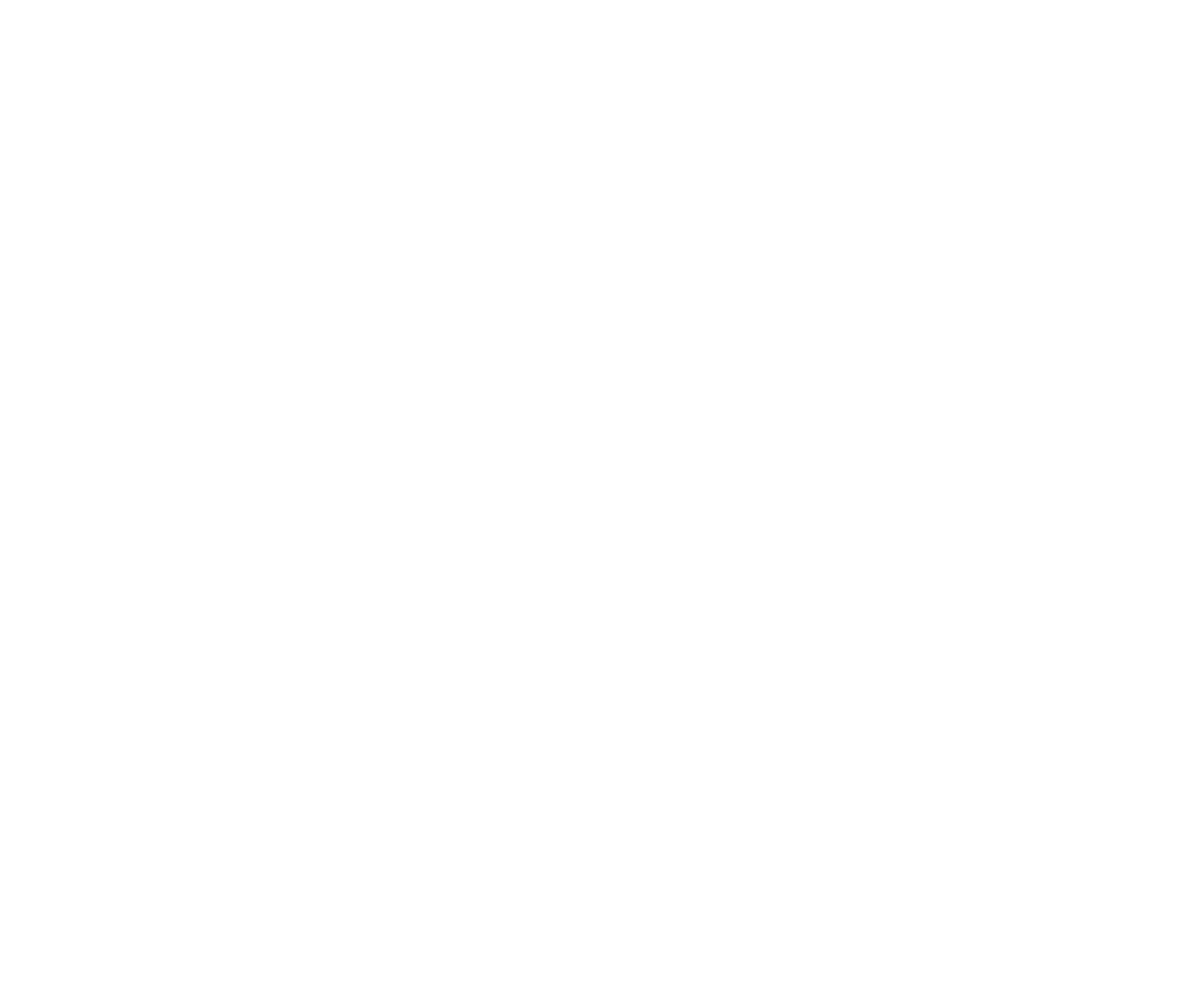
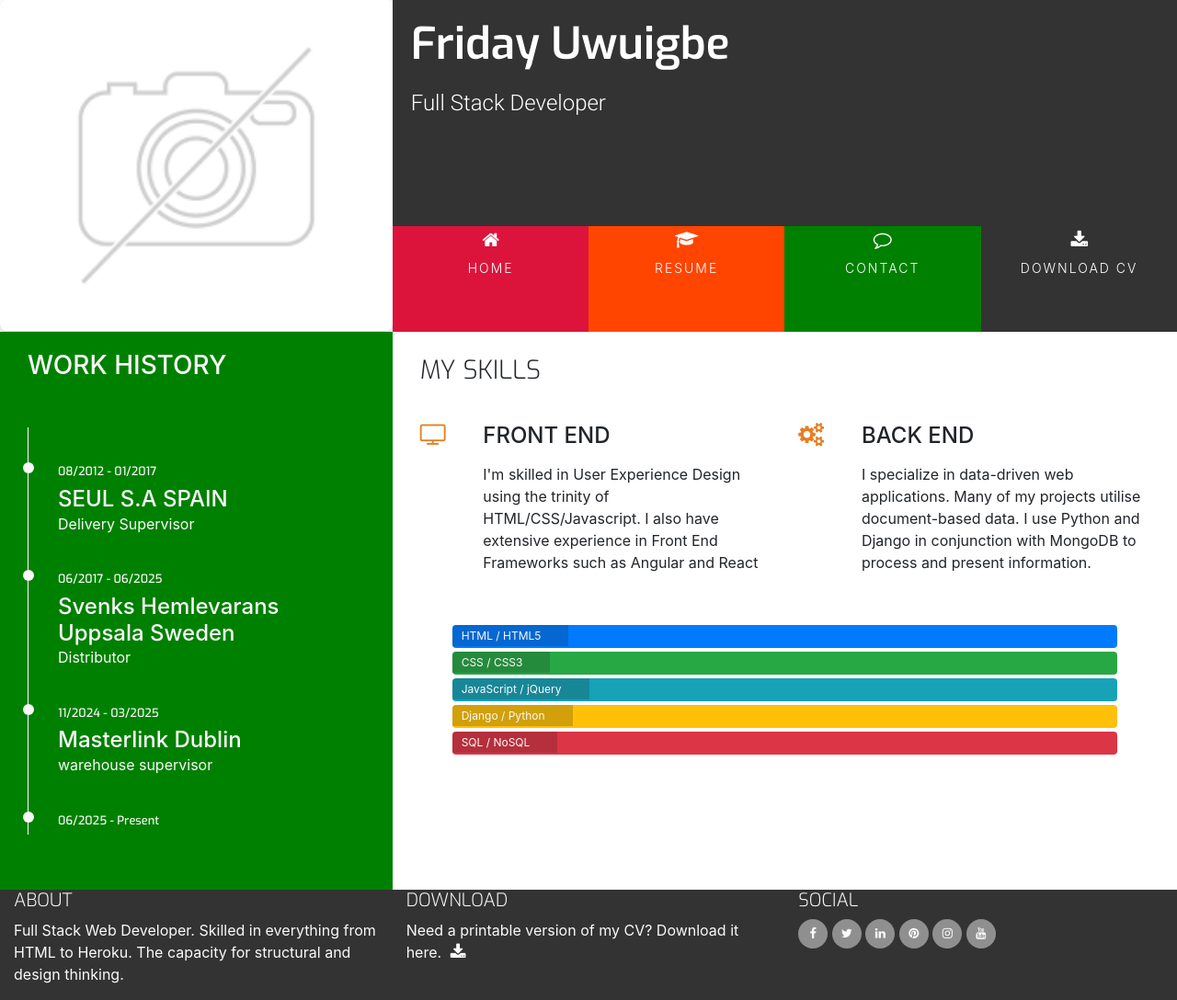
Before and after one commit to Friday79/my-work, a plain HTML site: page Resume/resume.html in a window 1280 px wide. Shown: the whole page at 92% size. Before the commit the page ends 800 px from the top, so only its background shows below. Drawn offline with nearby package versions, Linux system fonts and the light colour scheme.

Commit message:
resume .html updated

```diff
--- a/Resume/assets/css/style.css
+++ b/Resume/assets/css/style.css
@@ -127,6 +127,14 @@ h4 {
   background-color: #333;
 }
 
+.bg-color-personal-info {
+    background-color: #f4f4f4;
+}
+.bg-color-work-history {
+  background-color: #008000;
+}
+
+
 .row-table {
     display: table;
 }
@@ -221,3 +229,141 @@ footer {
 .three-reasons-heading {
     margin-bottom: 15px;
 }
+
+/* ----------------------------------------Personal Info */
+
+.personal-info-item {
+    margin-bottom: 20px;
+    display: block;
+    clear: both;
+}
+
+.personal-info-item .key,
+.personal-info-item .value {
+    padding-right: 8px;
+    display: inline-block;
+}
+
+.personal-info-item .key p,
+.personal-info-item .value p {
+    margin: 0;
+}
+
+.personal-info-item .key {
+    width: 30%;
+    margin-right: 21px;
+    padding-top: 2px;
+    vertical-align: top;
+}
+
+.personal-info-item .key p {
+    font-weight: 700;
+}
+
+.personal-info-item .value {
+    position: relative;
+    width: 60%;
+}
+
+/* ----------------------------------------Skills */
+
+.progress {
+    position: relative;
+    height: 25px;
+    margin-bottom: 4px;
+}
+
+.progress-type {
+    position: absolute;
+    left: 0px;
+    font-weight: 400;
+    padding: 3px 30px 2px 10px;
+    color: #fafafa;
+    background-color: rgba(25, 25, 25, 0.2);
+}
+
+.progress-section {
+    margin: 40px 20px;
+}
+
+/* ----------------------------------------Work History */
+
+.history-heading {
+    color: #fafafa;
+    margin-bottom: 50px;
+    margin-top: 20px;
+}
+
+.timeline-item {
+    padding: 4em 2em 0em 2em;
+    position: relative;
+    color: #fafafa;
+    border-left: 1px solid;
+}
+
+.timeline-item p {
+    padding: 0;
+    margin: 0;
+}
+
+.timeline-item:before {
+    content: attr(data-dates);
+    position: absolute;
+    left: 2.5em;
+    top: 3em;
+    display: block;
+    font-family: "Exo", sans-serif;
+    font-weight: 500;
+    font-size: 0.8em;
+    padding: 0;
+    margin: 0;
+}
+
+.timeline-item:after {
+    width: 12px;
+    height: 12px;
+    display: block;
+    top: 2.4em;
+    position: absolute;
+    left: -6px;
+    border-radius: 12px;
+    content: '';
+    background: #fafafa;
+}
+
+.history-items {
+    margin-bottom: 30px;
+}
+
+/* ----------------------------------------Contact Form */
+
+.contact-heading {
+    font-family: "Exo", sans-serif;
+    font-weight: 300;
+    margin-top: 25px;
+    margin-bottom: 20px;
+}
+
+.center-form {
+    padding-top: 10px;
+    margin: 0 auto;
+    max-width: 70%;
+}
+
+button[type="submit"] {
+    margin-top: 15px;
+    margin-bottom: 20px;
+    color: #fafafa;
+    background-color: #008000;
+}
+
+/* ----------------------------------------Media Queries */
+
+@media(min-width: 992px) {
+    .center-form {
+        padding-top: 30px;
+        min-height: 240px;
+        margin: 0 auto;
+        max-width: 50%;
+    }
+}
--- a/Resume/contact.html
+++ b/Resume/contact.html
@@ -7,12 +7,18 @@
     <link rel="stylesheet" href="https://maxcdn.bootstrapcdn.com/font-awesome/4.7.0/css/font-awesome.min.css" type="text/css" />
     <link rel="stylesheet" href="https://cdnjs.cloudflare.com/ajax/libs/hover.css/2.1.1/css/hover-min.css" type="text/css" />
     <link rel="stylesheet" href="assets/css/style.css">
+    <script type="text/javascript" src="https://cdn.emailjs.com/sdk/2.2.4/email.min.js"></script>
+    <script type="text/javascript">
+        (function() {
+            emailjs.init("user_vanqZMkpPOADQP2iEpqKS");
+        })();
+    </script>
     <title> My Resume</title>
 </head>
 <body>
     <header>
        <div class="row no-gutters">
-            <a class="col-md-4 logo" href="02-index.html"></a>
+            <a class="col-md-4 logo" href="index.html"></a>
             <div class="col-md-8">
                 <div class="row no-gutters bg-color-name-title">
                     <div class="col heading">
@@ -24,13 +30,13 @@
                     <div class="col">
                         <ul id="nav" class="list-inline menucontainer">
                             <li class="col-6 col-sm-3 list-inline-item ui-menu-color-home menuitem">
-                                <a href="#" class="hvr-sweep-to-bottom"><i class="fa fa-home" aria-hidden="true"></i><span>Home</span></a>
+                                <a href="index.html" class="hvr-sweep-to-bottom"><i class="fa fa-home" aria-hidden="true"></i><span>Home</span></a>
                             </li>
                             <li class="col-6 col-sm-3 list-inline-item ui-menu-color-resume menuitem">
-                                <a href="#" class="hvr-sweep-to-bottom"><i class="fa fa-graduation-cap" aria-hidden="true"></i><span>Resume</span></a>
+                                <a href="resume.html" class="hvr-sweep-to-bottom"><i class="fa fa-graduation-cap" aria-hidden="true"></i><span>Resume</span></a>
                             </li>
                             <li class="col-6 col-sm-3 list-inline-item ui-menu-color-contact menuitem">
-                                <a href="#" class="hvr-sweep-to-bottom"><i class="fa fa-comment-o" aria-hidden="true"></i><span>Contact</span></a>
+                                <a href="contact.html" class="hvr-sweep-to-bottom"><i class="fa fa-comment-o" aria-hidden="true"></i><span>Contact</span></a>
                             </li>
                             <li class="col-6 col-sm-3 list-inline-item ui-menu-color-download menuitem">
                                 <a href="#" class="hvr-sweep-to-bottom"><i class="fa fa-download" aria-hidden="true"></i><span>Download CV</span></a>
@@ -42,7 +48,27 @@
         </div>
 
     </header>
-    <section>
+    <section class="container-fluid">
+        <div class="row bg-color-contact">
+            <div class="col">
+                <h3 class="contact-heading uppercase text-center">Got a project in mind?</h3>
+                <h5 class="uppercase text-center">Let's work together!</h5>
+
+                <div class="center-form">
+                    <form  onsubmit="return sendMail(this);">
+                        <input type="text" name="name" id="fullname" class="form-control" placeholder="Name" required />
+                        <input type="email" name="email" id="emailaddress" class="form-control" placeholder="Email" required />
+                        <textarea rows="5" name="projectsummary" id="projectsummary" class="form-control" placeholder="Project description" required></textarea>
+                        <div class="form-row text-center">
+                            <div class="col">
+                                <button type="submit" class="btn btn-primary">Send Project Request</button>
+                            </div>
+                        </div>
+                    </form>
+                </div>
+
+            </div>
+        </div>
 
     </section>
     <footer class="container-fluid">
@@ -95,6 +121,7 @@
         </div>
 
     </footer>
+    <script src="assets/js/sendEmail.js"></script>
 
 </body>
 </html>
--- a/Resume/resume.html
+++ b/Resume/resume.html
@@ -0,0 +1,208 @@
+<!DOCTYPE html>
+<html lang="en">
+<head>
+    <meta charset="UTF-8">
+    <meta name="viewport" content="width=device-width, initial-scale=1.0">
+    <meta http-equiv="X-UA-Compatible" content="ie=edge">
+    <link rel="stylesheet" href="https://maxcdn.bootstrapcdn.com/bootstrap/4.2.1/css/bootstrap.min.css" type="text/css" />
+    <link rel="stylesheet" href="https://maxcdn.bootstrapcdn.com/font-awesome/4.7.0/css/font-awesome.min.css" type="text/css" />
+    <link rel="stylesheet" href="https://cdnjs.cloudflare.com/ajax/libs/hover.css/2.1.1/css/hover-min.css" type="text/css" />
+    <link rel="stylesheet" href="assets/css/style.css">
+    <title>Rosie</title>
+</head>
+<body>
+    <header>
+        <div class="row no-gutters">
+            <a class="col-md-4 logo" href="index.html"></a>
+            <div class="col-md-8">
+                <div class="row no-gutters bg-color-name-title">
+                    <div class="col heading">
+                        <h1 class="name">Friday Uwuigbe</h1>
+                        <h2 class="title"> Full Stack Developer</h2>
+                    </div>
+                </div>
+                <div class="row no-gutters">
+                    <div class="col">
+                        <ul id="nav" class="list-inline menucontainer">
+                            <li class="col-6 col-sm-3 list-inline-item ui-menu-color-home menuitem">
+                                <a href="index.html" class="hvr-sweep-to-bottom"><i class="fa fa-home" aria-hidden="true"></i><span>Home</span></a>
+                            </li>
+                            <li class="col-6 col-sm-3 list-inline-item ui-menu-color-resume menuitem">
+                                <a href="resume.html" class="hvr-sweep-to-bottom"><i class="fa fa-graduation-cap" aria-hidden="true"></i><span>Resume</span></a>
+                            </li>
+                            <li class="col-6 col-sm-3 list-inline-item ui-menu-color-contact menuitem">
+                                <a href="contact.html" class="hvr-sweep-to-bottom"><i class="fa fa-comment-o" aria-hidden="true"></i><span>Contact</span></a>
+                            </li>
+                            <li class="col-6 col-sm-3 list-inline-item ui-menu-color-download menuitem">
+                                <a href="#" class="hvr-sweep-to-bottom"><i class="fa fa-download" aria-hidden="true"></i><span>Download CV</span></a>
+                            </li>
+                        </ul>
+                    </div>
+                </div>
+            </div>
+        </div>
+    </header>
+    <section class="container-fluid">
+        <div class="row">
+            <div class="col-md-4 bg-color-work-history section-column">
+                <div class="row">
+                    <div class="col-12">
+                        <h3 class="history-heading uppercase">
+                            Work History
+                        </h3>
+                    </div>
+                </div>
+                <div class="history-items">
+                    <div class="timeline-item" data-dates="08/2012 - 01/2017">
+                        <h4>SEUL S.A SPAIN</h4>
+                        <p>Delivery Supervisor</p>
+                    </div>
+                    <div class="timeline-item" data-dates="06/2017 - 06/2025">
+                        <h4>Svenks Hemlevarans Uppsala Sweden</h4>
+                        <p>Distributor</p>
+                    </div>
+                    <div class="timeline-item" data-dates="11/2024 - 03/2025">
+                        <h4>Masterlink Dublin</h4>
+                        <p>warehouse supervisor</p>
+                    </div>
+                    <div class="timeline-item" data-dates="06/2025 - Present">
+                        <h4></h4>
+                        <p></p>
+                    </div>
+                </div>
+            </div>
+            <div class="col-md-8 bg-color-three-reasons section-column">
+                <div class="row">
+                    <div class="col">
+                        <h3 class="section-heading uppercase">My Skills</h3>
+                    </div>
+                </div>
+                <div class="row">
+                    <div class="col-10 offset-1 offset-sm-0 col-sm-4 col-md-6">
+                        <div class="row">
+                            <div class="col-2">
+                                <i class="three-reasons-icon fa fa-tv" aria-hidden="true"></i>
+                            </div>
+                            <div class="col-10">
+                                <h4 class="three-reasons-heading uppercase">Front End</h4>
+                                <p>
+                                    I'm skilled in User Experience Design using the trinity of HTML/CSS/Javascript. I also have extensive experience in Front End Frameworks such as Angular and React
+                                </p>
+                            </div>
+                        </div>
+                    </div>
+                    <div class="col-10 offset-1 offset-sm-0 col-sm-4 col-md-6">
+                        <div class="row">
+                            <div class="col-2">
+                                <i class="three-reasons-icon fa fa-gears" aria-hidden="true"></i>
+                            </div>
+                            <div class="col-10">
+                                <h4 class="three-reasons-heading uppercase">Back End</h4>
+                                <p>
+                                    I specialize in data-driven web applications. Many of my projects utilise document-based data. I use Python and Django in conjunction with MongoDB to process and present information.
+                                </p>
+                            </div>
+                        </div>
+                    </div>
+                </div>
+                <div class="row progress-section">
+                    <div class="col">
+                        <div class="progress">
+                            <div class="progress-bar" role="progressbar" aria-valuenow="100" aria-valuemin="0" aria-valuemax="100" style="width:100%;">
+                                <span class="sr-only">100% complete</span>
+                            </div>
+                            <span class="progress-type">HTML / HTML5</span>
+                        </div>
+                        <div class="progress">
+                            <div class="progress-bar bg-success" role="progressbar" aria-valuenow="100" aria-valuemin="0" aria-valuemax="100" style="width:100%;">
+                                <span class="sr-only">100% complete</span>
+                            </div>
+                            <span class="progress-type">CSS / CSS3</span>
+                        </div>
+                        <div class="progress">
+                            <div class="progress-bar bg-info" role="progressbar" aria-valuenow="100" aria-valuemin="0" aria-valuemax="100" style="width:100%;">
+                                <span class="sr-only">100% complete</span>
+                            </div>
+                            <span class="progress-type">JavaScript / jQuery</span>
+                        </div>
+                        <div class="progress">
+                            <div class="progress-bar bg-warning" role="progressbar" aria-valuenow="100" aria-valuemin="0" aria-valuemax="100" style="width:100%;">
+                                <span class="sr-only">100% complete</span>
+                            </div>
+                            <span class="progress-type">Django / Python</span>
+                        </div>
+                        <div class="progress">
+                            <div class="progress-bar bg-danger" role="progressbar" aria-valuenow="100" aria-valuemin="0" aria-valuemax="100" style="width:100%;">
+                                <span class="sr-only">100% complete</span>
+                            </div>
+                            <span class="progress-type">SQL / NoSQL</span>
+                        </div>
+                    </div>
+                </div>
+            </div>
+        </div>
+
+    </section>
+    <footer class="container-fluid">
+        <div id="footer-details" class="row">
+            <div class="col-sm-4">
+                <h5 class="uppercase general-sub">About</h5>
+                <p class="inline-block">
+                    Full Stack Web Developer. Skilled in everything from HTML to Heroku. The capacity for structural and design thinking.
+                </p>
+            </div>
+            <div class="col-sm-4">
+                <h5 class="uppercase general-sub">Download</h5>
+                <p class="inline-block">
+                    Need a printable version of my CV? Download it here.
+                    <a href="#" target="_blank" class="cv-pdf">
+                        <i class="fa fa-download" aria-hidden="true"></i>
+                        <span class="sr-only">Download link.</span>
+                    </a>
+                </p>
+            </div>
+            <div class="col-sm-4">
+                <h5 class="uppercase general-sub">Social</h5>
+                <ul class="list-inline social-links">
+                    <li class="list-inline-item">
+                        <a target="_blank" href="#">
+                            <i class="fa fa-facebook" aria-hidden="true"></i>
+                            <span class="sr-only">Facebook</span>
+                        </a>
+                    </li>
+                    <li class="list-inline-item">
+                        <a target="_blank" href="#">
+                            <i class="fa fa-twitter" aria-hidden="true"></i>
+                            <span class="sr-only">Twitter</span>
+                        </a>
+                    </li>
+                    <li class="list-inline-item">
+                        <a target="_blank" href="#">
+                            <i class="fa fa-linkedin" aria-hidden="true"></i>
+                            <span class="sr-only">LinkedIn</span>
+                        </a>
+                    </li>
+                    <li class="list-inline-item">
+                        <a target="_blank" href="#">
+                            <i class="fa fa-pinterest" aria-hidden="true"></i>
+                            <span class="sr-only">Pinterest</span>
+                        </a>
+                    </li>
+                    <li class="list-inline-item">
+                        <a target="_blank" href="#">
+                            <i class="fa fa-instagram" aria-hidden="true"></i>
+                            <span class="sr-only">Instagram</span>
+                        </a>
+                    </li>
+                    <li class="list-inline-item">
+                        <a target="_blank" href="#">
+                            <i class="fa fa-youtube" aria-hidden="true"></i>
+                            <span class="sr-only">YouTube</span>
+                        </a>
+                    </li>
+                </ul>
+            </div>
+        </div>
+    </footer>
+</body>
+</html>
```
Also changed, not shown: Resume/404.html (added, +15 -0 lines), Resume/index.html (+4 -4 lines), Resume/js/sendEmail.js (added, +16 -0 lines).
